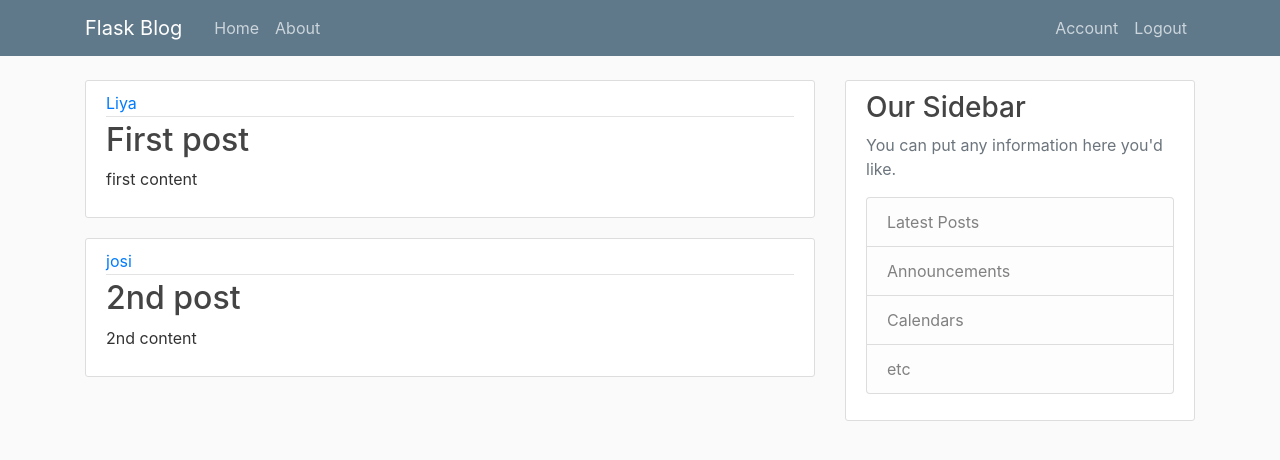
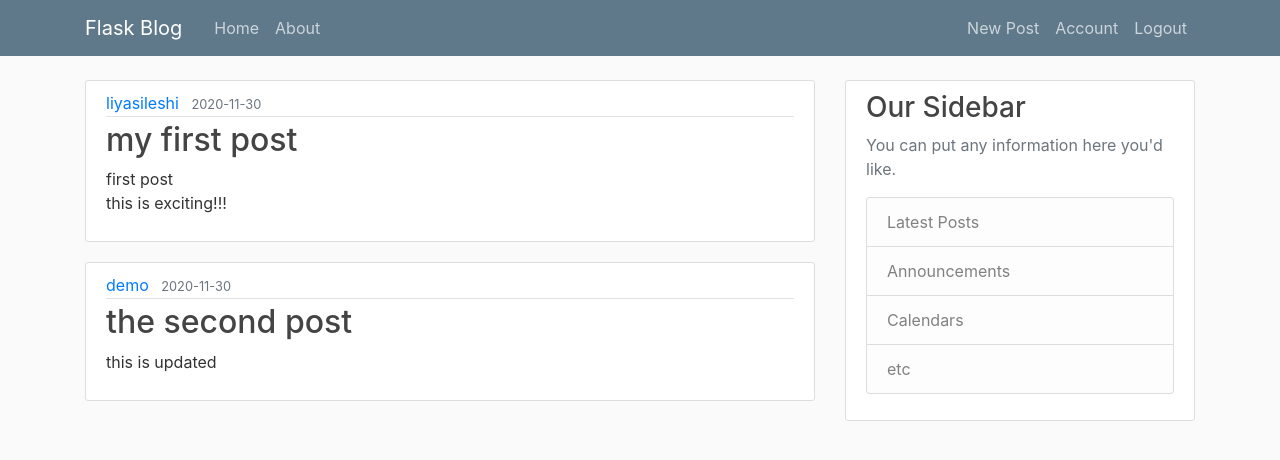
Before and after one commit to liyaSileshi/makewiki-flask, a Flask app: page / in a window 1280 px wide. Shown: the top 460 px of the page. Run offline with Flask 2, Linux system fonts and the light colour scheme; a user stored in the database is signed in; data comes from the database, SQL or seed files in the repository; both versions use the stored data as it was after the commit.

Commit message:
user can create and update a post

```diff
--- a/flaskblog/routes.py
+++ b/flaskblog/routes.py
@@ -1,28 +1,14 @@
-from flask import render_template, url_for, flash, redirect, request
-from flaskblog.forms import RegistrationForm, LoginForm
+from flask import render_template, url_for, flash, redirect, request, abort
+from flaskblog.forms import RegistrationForm, LoginForm, PostForm
 from flaskblog.models import User, Post
 from flaskblog import app, db, bcrypt
 from flask_login import login_user, current_user, logout_user, login_required
-
-posts = [
-  {
-    "author": 'Liya',
-    "title": 'First post',
-    "content": "first content",
-    "date posted": "april 1 2018"
-  },
-  {
-    "author": 'josi',
-    "title": '2nd post',
-    "content": "2nd content",
-    "date posted": "april 5 2018"
-  }
-]
 
 
 @app.route("/")
 @app.route("/home")
 def home():
+  posts = Post.query.all() #get all posts
   return render_template('home.html', posts=posts)
 
 @app.route("/about")
@@ -73,3 +59,50 @@ def logout():
 @login_required
 def account():
   return render_template('account.html', title='Account')
+
+#create a new post
+@app.route("/post/new", methods=['GET', 'POST'])
+@login_required
+def new_post():
+  form = PostForm()
+  if form.validate_on_submit():
+    #create a post instance
+    post = Post(title=form.title.data, content=form.content.data, author=current_user)
+    #add and save to db
+    db.session.add(post)
+    db.session.commit()
+
+    flash('Your post has been created!', 'success')
+    return redirect(url_for('home'))
+  return render_template('create_post.html', title='New Post',
+                        form=form, legend='New Post')
+
+#display a single post
+@app.route("/post/<int:post_id>")
+def post(post_id):
+  post = Post.query.get_or_404(post_id)
+  return render_template('post.html', title=post.title, post=post)
+
+#update a post
+@app.route("/post/<int:post_id>/update", methods=['GET', 'POST'])
+@login_required
+def update_post(post_id):
+  post = Post.query.get_or_404(post_id)
+  if post.author != current_user:
+    abort(403) #return an error 'forbidden route'
+  form = PostForm() #else get the post form
+
+  #post request
+  if form.validate_on_submit():
+    post.title = form.title.data
+    post.content = form.content.data
+    db.session.commit() #commit your change
+    flash('Your post has been updated', 'success')
+    return redirect(url_for('post', post_id=post.id))
+  #get request
+  elif request.method == 'GET':
+    #populate form with title and content
+    form.title.data = post.title
+    form.content.data = post.content
+  return render_template('create_post.html', title='Update Post',
+                        form=form, legend='Update Post')
--- a/flaskblog/templates/base.html
+++ b/flaskblog/templates/base.html
@@ -28,6 +28,7 @@
           <!-- Navbar Right Side -->
           <div class="navbar-nav">
             {% if current_user.is_authenticated %}
+            <a class="nav-item nav-link" href="{{ url_for('new_post') }}">New Post</a>
             <a class="nav-item nav-link" href="{{ url_for('account') }}">Account</a>
             <a class="nav-item nav-link" href="{{ url_for('logout') }}">Logout</a>
             {% else %}
--- a/flaskblog/templates/home.html
+++ b/flaskblog/templates/home.html
@@ -4,10 +4,10 @@
     <article class="media content-section">
       <div class="media-body">
         <div class="article-metadata">
-          <a class="mr-2" href="#">{{ post.author }}</a>
-          <small class="text-muted">{{ post.date_posted }}</small>
+          <a class="mr-2" href="#">{{ post.author.username }}</a>
+          <small class="text-muted">{{ post.date_posted.strftime('%Y-%m-%d') }}</small>
         </div>
-        <h2><a class="article-title" href="#">{{ post.title }}</a></h2>
+        <h2><a class="article-title" href="{{ url_for('post', post_id=post.id) }}">{{ post.title }}</a></h2>
         <p class="article-content">{{ post.content }}</p>
       </div>
     </article>
--- a/flaskblog/templates/login.html
+++ b/flaskblog/templates/login.html
@@ -15,7 +15,7 @@
               <span>{{ error }}</span>
             {% endfor %}
           </div>
-        {% else %}password
+        {% else %}
             {{ form.email(class="form-control form-control-lg")}}
         {% endif %}
       </div>
```
Also changed, not shown: flaskblog/forms.py (+6 -1 lines), flaskblog/templates/create_post.html (added, +42 -0 lines), flaskblog/templates/post.html (added, +13 -0 lines), flaskblog/site.db, 1 other file.
